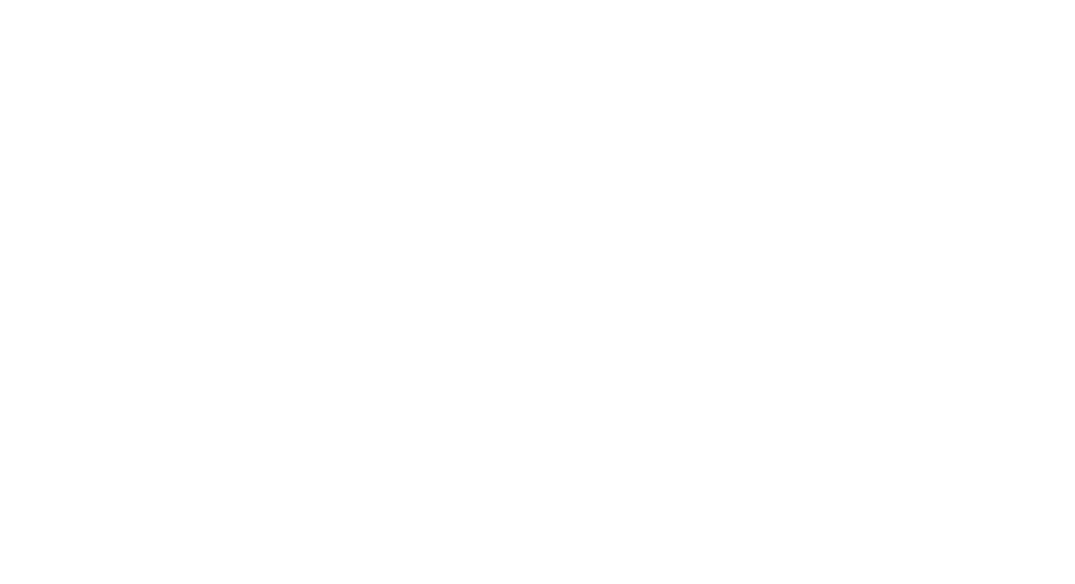
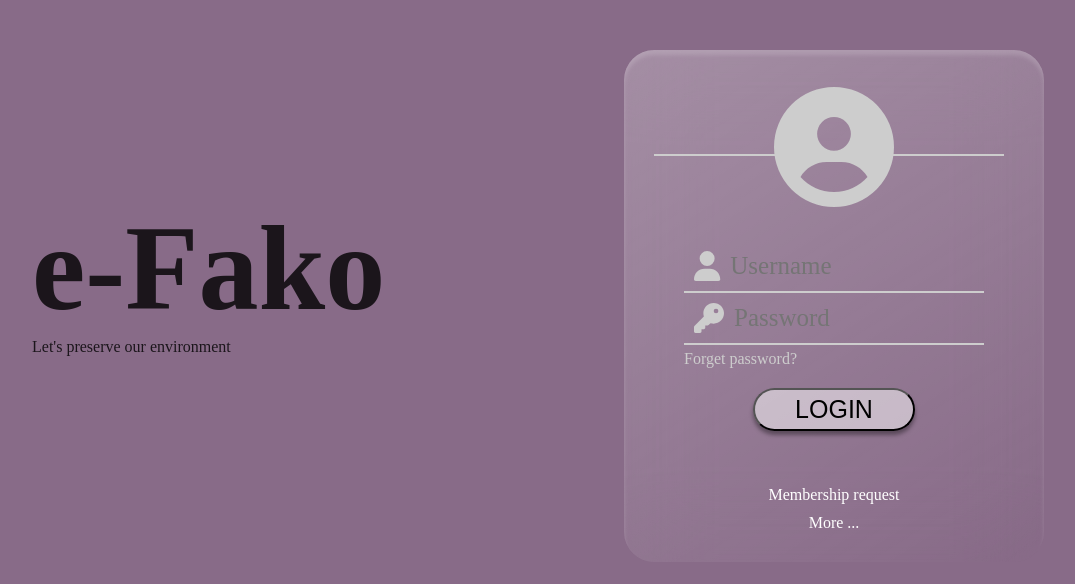
Before and after one commit to SylvanoMiary/e-Fako-Digitalization-, a Vue app: page / in a window 1280 px wide. Shown: the top 584 px of the page, without its empty margins (168-1243 px from the left). Built offline with nearby package versions, Linux system fonts and the light colour scheme.

Commit message:
e_Fako 0.1

```diff
--- a/index.html
+++ b/index.html
@@ -2,9 +2,9 @@
 <html lang="en">
   <head>
     <meta charset="UTF-8" />
-    <link rel="icon" href="/favicon.ico" />
+    <!--<link rel="icon" href="/favicon.ico" />-->
     <meta name="viewport" content="width=device-width, initial-scale=1.0" />
-    <title>Vortex</title>
+    <title>E-fako</title>
   </head>
   <body>
     <div id="app"></div>
--- a/package.json
+++ b/package.json
@@ -1,5 +1,5 @@
 {
-  "name": "hackaton-tweekly",
+  "name": "e-Fako",
   "version": "0.0.0",
   "scripts": {
     "dev": "vite",
@@ -11,7 +11,7 @@
     "@fortawesome/free-brands-svg-icons": "^6.1.2",
     "@fortawesome/free-regular-svg-icons": "^6.1.2",
     "@fortawesome/free-solid-svg-icons": "^6.1.2",
-    "@fortawesome/vue-fontawesome": "^3.0.1",
+    "@fortawesome/vue-fontawesome": "^3.0.0-5",
     "vue": "^3.2.37"
   },
   "devDependencies": {
--- a/src/App.vue
+++ b/src/App.vue
@@ -3,9 +3,152 @@
 </script>
 
 <template>
-
+    <div class="wrapper">
+        <div class="logo">
+            <h1>e-Fako</h1>
+            <p>Let's preserve our environment</p>
+        </div>
+        <div class="container">
+            <div class="content-icon">
+              <font-awesome-icon icon="circle-user" class="icon1"/>
+              <hr>
+            </div>
+            <div class="content-login">
+                <form class="content-input">
+                    <div class="Username-Input">
+                        <font-awesome-icon icon="user" class="iconInput"/>
+                        <input type="text" placeholder="Username">
+                    </div>
+                    <div class="Password-Input">
+                        <font-awesome-icon icon="key" class="iconInput"/>
+                        <input type="text" placeholder="Password">
+                    </div>
+                    <div class="forget">
+                        <a href="#">Forget password?</a>
+                    </div>
+                    <div class="button">
+                        <button>LOGIN</button>
+                    </div>
+                </form>
+                <div class="content-card">
+                    <a href="#">Membership request</a>
+                    <a href="#">More ...<i></i></a>
+                </div>
+            </div>
+        </div>
+    </div>
 </template>
 
 <style scoped>
-
+  *{
+    margin: 0;
+    padding: 0;
+  }
+  .logo{
+    position: absolute;
+    left: 200px;
+    top: 200px;
+    opacity: 0.8;
+  }
+  .logo h1{
+    font-size: 120px;
+  }
+  .wrapper{
+    display: flex;
+    justify-content: center;
+  }
+  .container{
+    position: absolute;
+    display: flex;
+    flex-direction: column;
+    justify-content: center;
+    text-align: center;
+    margin-right: 50px;
+    padding: 2px 10px 10px 10px;
+    width: 400px;
+    height: 500px;
+    left: 792px;
+    top: 50px;
+    background: linear-gradient(147.84deg, rgba(255, 255, 255, 0.24) 0.89%, rgba(255, 255, 255, 0) 97.74%);
+    box-shadow: inset 0px 5px 4px rgba(255, 255, 255, 0.16);
+    backdrop-filter: blur(40px);
+    border-radius: 30px;
+    color: #FFFFFF;
+  }
+  .content-login{
+    padding: 0px 50px 0px 50px;
+  }
+  .content-input{
+    margin-bottom: 10px;
+  }
+  .content-input input{
+    border: none;
+    font-size: 25px;
+    background-color: transparent;
+    font-family: Poppins;
+    height: 50px;
+    color: #FFFFFF;
+  }
+  .Username-Input, .Password-Input{
+    border-bottom: 2px solid #CDCDCD;
+    display: flex;
+  }
+  .forget{
+    margin-bottom: 20px;
+    margin-top: 5px;
+    text-align: left;
+  }
+  .forget a{
+    text-decoration: none;
+    color: #CDCDCD;
+  }
+  .button{
+    display: flex;
+    justify-content: center;
+  }
+  .content-input button{
+    display: block;
+    font-size: 25px;
+    background: rgba(255, 255, 255, 0.5);
+    box-shadow: 0px 4px 4px rgba(0, 0, 0, 0.38);
+    border-radius: 40px;
+    padding: 5px 40px 5px 40px;
+    margin-bottom: 40px;
+    cursor: pointer;
+  }
+  .content-card{
+    display: flex;
+    flex-direction: column;
+    text-align: center;
+  }
+  .content-card a{
+    text-decoration: none;
+    color: #FFFFFF;
+    padding: 5px;
+  }
+  .content-icon{
+    color: #CDCDCD;
+    padding: 20px;
+  }
+  .content-icon hr{
+    position: relative;
+    bottom: 65px;
+    width: 350px;
+    z-index: 0;
+    height: 2px;
+    border: none;
+    background-color: #CDCDCD;
+  }
+  .icon1{
+    position: sticky;
+    height: 120px;
+    padding: 10px;
+    padding-top: 0;
+    z-index: 1;
+  }
+  .iconInput{
+    color: #CDCDCD;
+    height: 30px;
+    padding: 10px;
+  }
 </style>
--- /dev/null
+++ b/src/assets/base.css
@@ -0,0 +1,77 @@
+/* color palette from <https://github.com/vuejs/theme> */
+:root {
+  --vt-c-white: #ffffff;
+  --vt-c-white-soft: #f8f8f8;
+  --vt-c-white-mute: #f2f2f2;
+
+  --vt-c-black: #181818;
+  --vt-c-black-soft: #222222;
+  --vt-c-black-mute: #282828;
+
+  --vt-c-indigo: #2c3e50;
+
+  --vt-c-divider-light-1: rgba(60, 60, 60, 0.29);
+  --vt-c-divider-light-2: rgba(60, 60, 60, 0.12);
+  --vt-c-divider-dark-1: rgba(84, 84, 84, 0.65);
+  --vt-c-divider-dark-2: rgba(84, 84, 84, 0.48);
+
+  --vt-c-text-light-1: var(--vt-c-indigo);
+  --vt-c-text-light-2: rgba(60, 60, 60, 0.66);
+  --vt-c-text-dark-1: var(--vt-c-white);
+  --vt-c-text-dark-2: rgba(235, 235, 235, 0.64);
+}
+
+/* semantic color variables for this project */
+:root {
+  --color-background: var(--vt-c-white);
+  --color-background-soft: var(--vt-c-white-soft);
+  --color-background-mute: var(--vt-c-white-mute);
+
+  --color-border: var(--vt-c-divider-light-2);
+  --color-border-hover: var(--vt-c-divider-light-1);
+
+  --color-heading: var(--vt-c-text-light-1);
+  --color-text: var(--vt-c-text-light-1);
+
+  --section-gap: 160px;
+}
+
+@media (prefers-color-scheme: dark) {
+  :root {
+    --color-background: var(--vt-c-black);
+    --color-background-soft: var(--vt-c-black-soft);
+    --color-background-mute: var(--vt-c-black-mute);
+
+    --color-border: var(--vt-c-divider-dark-2);
+    --color-border-hover: var(--vt-c-divider-dark-1);
+
+    --color-heading: var(--vt-c-text-dark-1);
+    --color-text: var(--vt-c-text-dark-2);
+  }
+}
+
+*,
+*::before,
+*::after {
+  box-sizing: border-box;
+  margin: 0;
+  position: relative;
+  font-weight: normal;
+}
+
+body {
+  min-height: 100vh;
+  color: var(--color-text);
+  background: var(--color-background);
+  transition: color 0.5s, background-color 0.5s;
+  line-height: 1.6;
+  font-family: Inter, -apple-system, BlinkMacSystemFont, 'Segoe UI', Roboto, Oxygen, Ubuntu,
+    Cantarell, 'Fira Sans', 'Droid Sans', 'Helvetica Neue', sans-serif;
+  font-size: 15px;
+  text-rendering: optimizeLegibility;
+  -webkit-font-smoothing: antialiased;
+  -moz-osx-font-smoothing: grayscale;
+}
+body{
+  background-image: url('assets/BACKGROUND.jpg');
+}
--- /dev/null
+++ b/src/assets/main.css
@@ -0,0 +1,3 @@
+body{
+  background-color: rgba(99, 61, 99, 0.76);
+}
--- a/src/main.js
+++ b/src/main.js
@@ -1,5 +1,14 @@
 import { createApp } from 'vue'
 import App from './App.vue'
+import { library } from "@fortawesome/fontawesome-svg-core";
+import { faCircleUser } from "@fortawesome/free-solid-svg-icons";
+import { faUser } from "@fortawesome/free-solid-svg-icons";
+import { faKey } from "@fortawesome/free-solid-svg-icons";
+import { FontAwesomeIcon } from "@fortawesome/vue-fontawesome";
+
+library.add(faCircleUser, faUser, faKey)
 
 
-createApp(App).mount('#app')
+import './assets/main.css'
+
+createApp(App).component('font-awesome-icon', FontAwesomeIcon).mount('#app')
```
Also changed, not shown: 1 other file (tests, documents, lock files or other folders).
